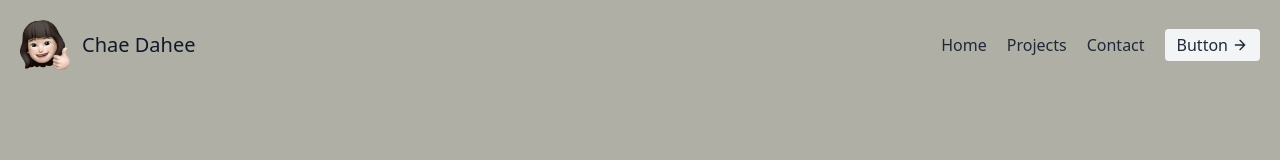
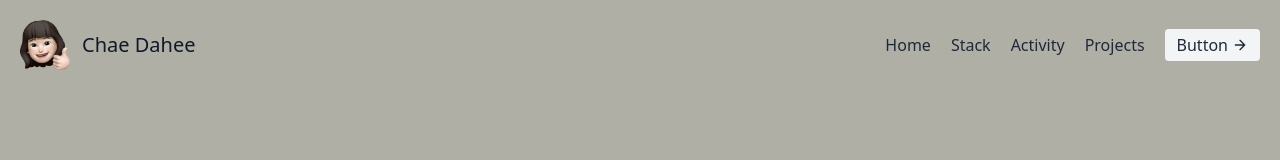
Before and after one commit to chae-dahee/chae-dahee.github.io, a Next.js app: page / in a window 1280 px wide. Shown: the top 160 px of the page. Built offline with nearby package versions, Linux system fonts and the light colour scheme.

Commit message:
feat: header scroll

```diff
--- a/src/components/common/header.js
+++ b/src/components/common/header.js
@@ -5,6 +5,14 @@ export default function Header() {
     process.env.NODE_ENV === "production"
       ? "https://chae-dahee.github.io/"
       : "";
+
+  const handleScroll = (id) => {
+    const element = document.getElementById(id);
+    if (element) {
+      element.scrollIntoView({ behavior: "smooth" });
+    }
+  };
+
   return (
     <>
       <header className="text-gray-800 body-font bg-[#B0AFA6]">
@@ -19,9 +27,38 @@ export default function Header() {
             <span className="ml-3 text-xl">Chae Dahee</span>
           </a>
           <nav className="flex flex-wrap items-center justify-center text-base md:ml-auto">
-            <a className="mr-5 hover:text-gray-900">Home</a>
-            <a className="mr-5 hover:text-gray-900">Projects</a>
-            <a className="mr-5 hover:text-gray-900">Contact</a>
+            <a
+              className="mr-5 hover:text-gray-900"
+              onClick={() => handleScroll("about-me")}
+              role="button"
+              tabIndex={0}
+            >
+              Home
+            </a>
+            <a
+              className="mr-5 hover:text-gray-900"
+              onClick={() => handleScroll("stack")}
+              role="button"
+              tabIndex={0}
+            >
+              Stack
+            </a>
+            <a
+              className="mr-5 hover:text-gray-900"
+              onClick={() => handleScroll("activity")}
+              role="button"
+              tabIndex={0}
+            >
+              Activity
+            </a>
+            <a
+              className="mr-5 hover:text-gray-900"
+              onClick={() => handleScroll("projects")}
+              role="button"
+              tabIndex={0}
+            >
+              Projects
+            </a>
           </nav>
           <button className="inline-flex items-center px-3 py-1 mt-4 text-base bg-gray-100 border-0 rounded focus:outline-none hover:bg-gray-200 md:mt-0">
             Button
--- a/src/pages/index.js
+++ b/src/pages/index.js
@@ -3,6 +3,8 @@ import Head from "next/head";
 
 import AboutMe from "@/components/home/about-me";
 import Stack from "@/components/home/stack";
+import Project from "@/components/home/projects";
+import Activity from "@/components/home/activity";
 
 export default function Home() {
   return (
@@ -15,8 +17,18 @@ export default function Home() {
         />
         <link rel="icon" href="chae-dahee.png" />
       </Head>
-      <AboutMe />
-      <Stack />
+      <div id="about-me">
+        <AboutMe />
+      </div>
+      <div id="stack">
+        <Stack />
+      </div>
+      <div id="activity">
+        <Activity />
+      </div>
+      <div id="projects">
+        <Project />
+      </div>
     </Layout>
   );
 }
```
